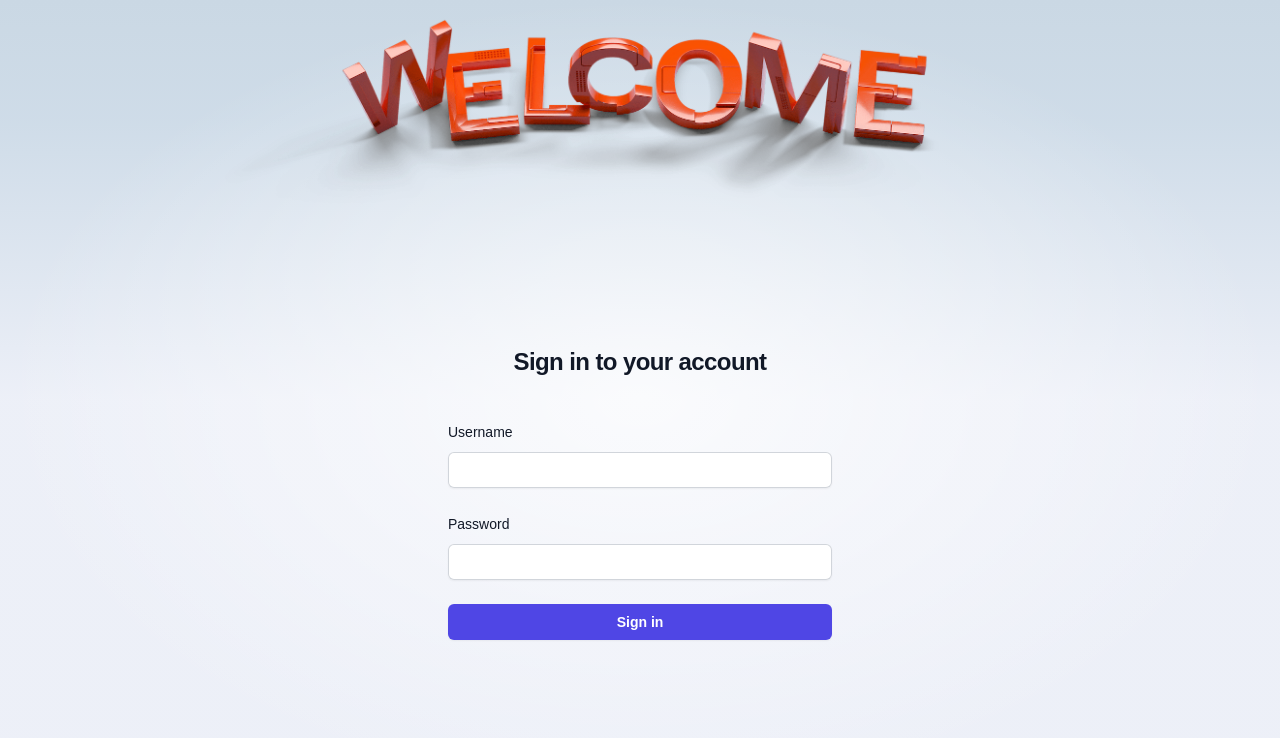
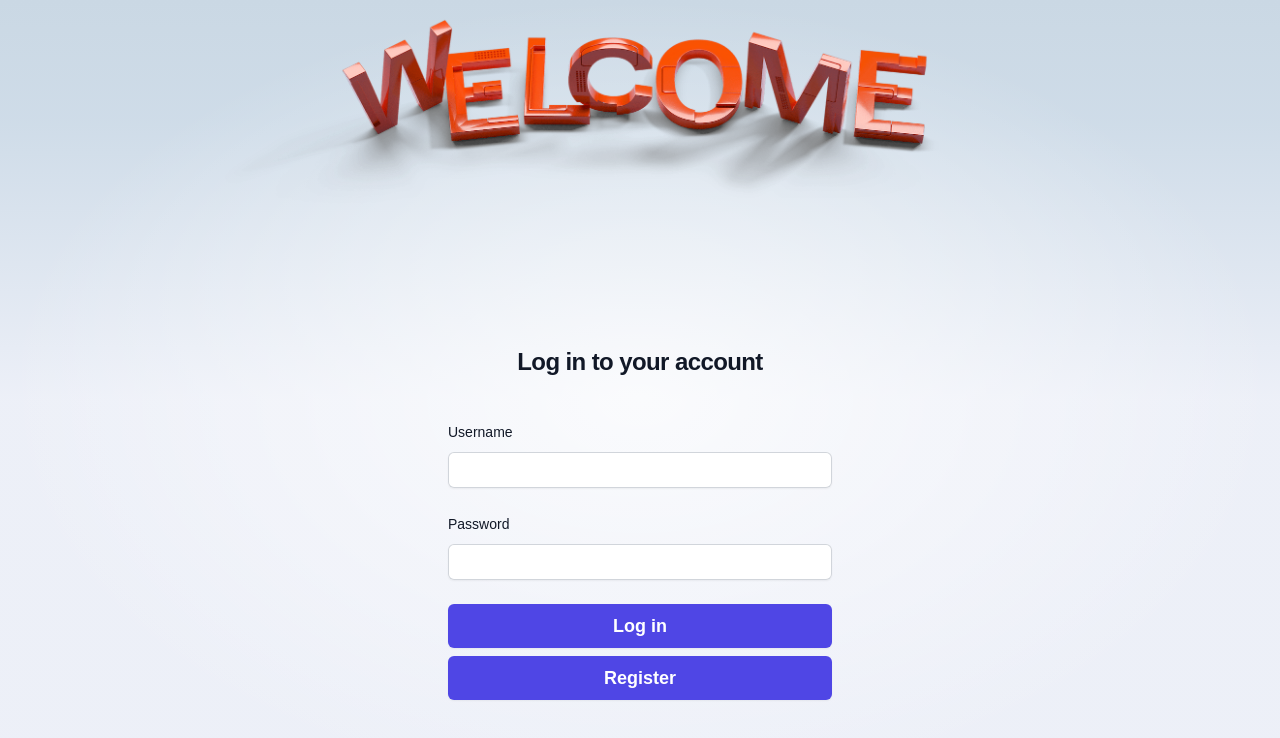
Before and after one commit to Zetles96/4021-Internet-Computing-project, a SvelteKit app: page / in a window 1280 px wide. Shown: the top 738 px of the page. Built offline with nearby package versions, Linux system fonts and the light colour scheme.

Commit message:
added register button

```diff
--- a/src/routes/Login.svelte
+++ b/src/routes/Login.svelte
@@ -9,11 +9,19 @@
 		});
 	}
 
+	function doRegister() {
+		dispatch('register', {
+			success: true
+		});
+	}
+
 </script>
 
+
+<!--	Design Login and Sign up modal here -->
 <div class="flex min-h-full flex-col justify-center px-6 py-12 lg:px-8">
 	<div class="sm:mx-auto sm:w-full sm:max-w-sm">
-	  <h2 class="mt-10 text-center text-2xl font-bold leading-9 tracking-tight text-gray-900">Sign in to your account</h2>
+	  <h2 class="mt-10 text-center text-2xl font-bold leading-9 tracking-tight text-gray-900">Log in to your account</h2>
 	</div>
 
 	<div class="mt-10 sm:mx-auto sm:w-full sm:max-w-sm">
@@ -21,7 +29,7 @@
 		<div>
 		  <label for="email" class="block text-sm font-medium leading-6 text-gray-900">Username</label>
 		  <div class="mt-2">
-			<input id="sigin-username" name="signin-username" required class="block w-full rounded-md border-0 py-1.5 text-gray-900 shadow-sm ring-1 ring-inset ring-gray-300 placeholder:text-gray-400 focus:ring-2 focus:ring-inset focus:ring-indigo-600 sm:text-sm sm:leading-6">
+			<input id="login-username" name="login-username" required class="block w-full rounded-md border-0 py-1.5 text-gray-900 shadow-sm ring-1 ring-inset ring-gray-300 placeholder:text-gray-400 focus:ring-2 focus:ring-inset focus:ring-indigo-600 sm:text-sm sm:leading-6">
 		  </div>
 		</div>
 
@@ -34,8 +42,9 @@
 		  </div>
 		</div>
 
-		<div>
-		  <button type="submit" class="flex w-full justify-center rounded-md bg-indigo-600 px-3 py-1.5 text-sm font-semibold leading-6 text-white shadow-sm hover:bg-indigo-500 focus-visible:outline focus-visible:outline-2 focus-visible:outline-offset-2 focus-visible:outline-indigo-600">Sign in</button>
+		<div class="flex flex-col">
+			<button type="submit" on:click={doLogin} class="w-full mb-2 rounded-md bg-indigo-600 px-4 py-2 text-lg font-semibold text-white shadow-sm hover:bg-indigo-500 focus:outline-none focus:ring focus:border-indigo-300">Log in</button>
+			<button type="submit" on:click={doRegister} class="w-full rounded-md bg-indigo-600 px-4 py-2 text-lg font-semibold text-white shadow-sm hover:bg-indigo-500 focus:outline-none focus:ring focus:border-indigo-300">Register</button>
 		</div>
 	  </form>
 	</div>
```
